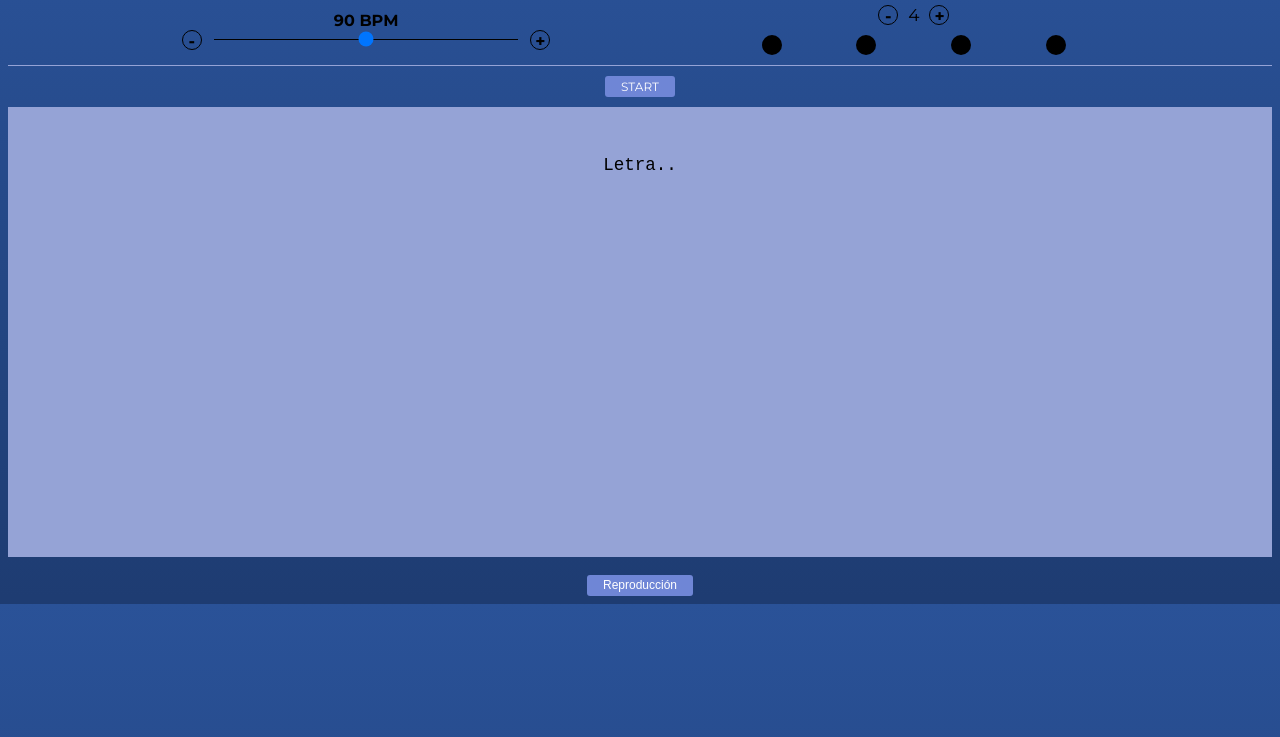
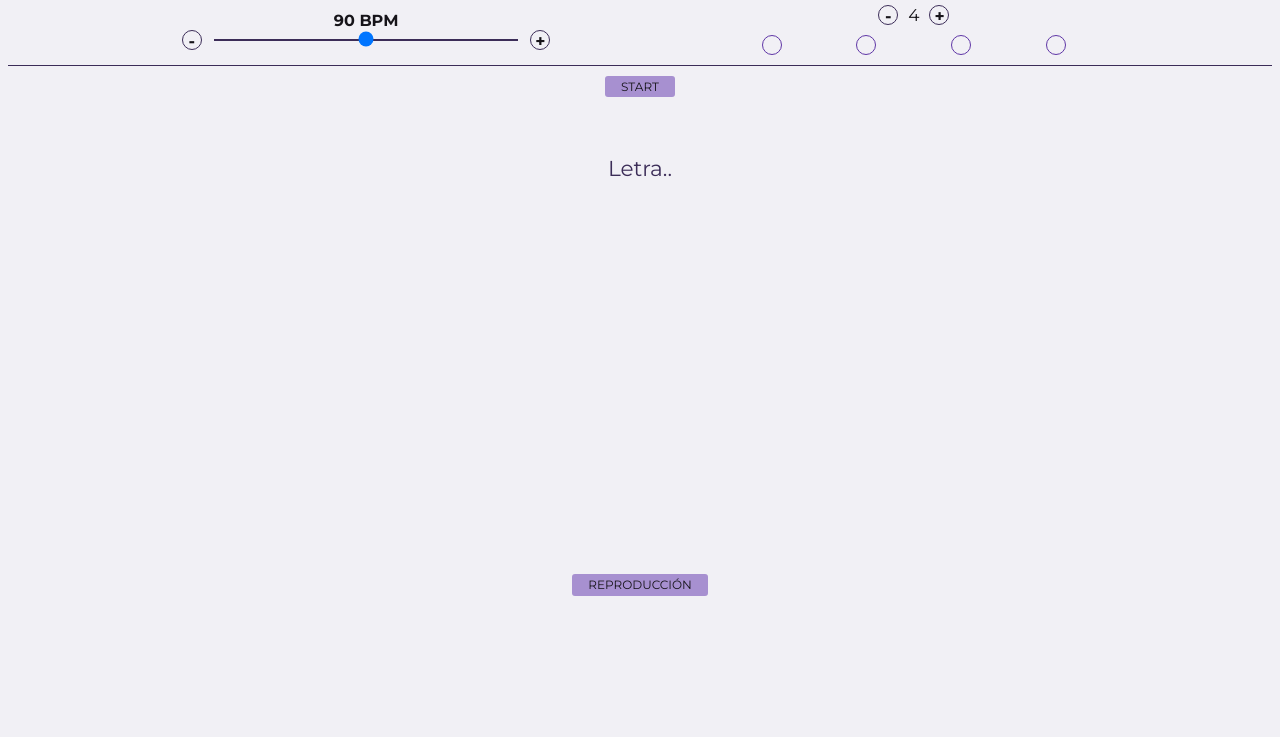
Before and after one commit to GaboBarukel/letrero, a plain HTML site: page index.html in a window 1280 px wide. Shown: the part 63-800 px from the top of the page. Drawn offline with Linux system fonts and the light colour scheme.

Commit message:
use theme css variables

```diff
--- a/css/main.css
+++ b/css/main.css
@@ -1,10 +1,16 @@
-:root{
-  --blue: #1e3c72;
-  --light-blue: #2a5298;
-  --purple:#6f86d6 ;
-  --light-purple: #95a3d6;
-  --dark-purple: #384e9d;
-  --light-red: #f97979;
+:root[data-theme="light"] {
+  --text: #161419;
+  --background: #f1f0f5;
+  --primary: #3c2d58;
+  --secondary: #a790d0;
+  --accent: #5f36a6;
+}
+:root[data-theme="dark"] {
+  --text: #e8e6eb;
+  --background: #0b0a0f;
+  --primary: #b6a7d2;
+  --secondary: #462f6f;
+  --accent: #8259c9;
 }
 html {
   box-sizing: border-box;
@@ -12,21 +18,17 @@ html {
 *,
 *:before,
 *:after {
+  font-family: "Montserrat", sans-serif;
   box-sizing: inherit;
 }
 body,
 .smooth-container {
-  background-image: linear-gradient(
-    to top,
-    var(--blue) 0%,
-    var(--blue) 1%,
-    var(--light-blue) 100%
-  );
-  font-family: "Montserrat", sans-serif;
+  background: var(--background);
   user-select: none;
   scroll-behavior: smooth;
 }
 h1 {
+  color: var(--primary);
   font-size: 2em;
   margin-bottom: 0;
   margin-top: 5px;
@@ -41,7 +43,7 @@ h1 {
   align-items: center;
 }
 .metronome {
-  --metronome-border: 1px solid var(--light-purple);
+  --metronome-border: 1px solid var(--primary);
   display: flex;
   justify-content: space-evenly;
   width: 100%;
@@ -56,6 +58,7 @@ h1 {
   justify-content: center;
 }
 .bpm-display {
+  color: var(--text);
   text-align: center;
   font-weight: bold;
 }
@@ -64,6 +67,9 @@ h1 {
   justify-content: space-around;
 }
 .tempo-settings .adjust-tempo-btn {
+  color: var(--text);
+  border: 1px solid var(--primary);
+  background: var(--background);
   font-weight: bold;
   border-radius: 50%;
   text-align: center;
@@ -71,11 +77,11 @@ h1 {
   width: 20px;
   height: 20px;
   font-size: 17px;
-  border: 1px solid black;
 }
 .tempo-settings .adjust-tempo-btn:hover {
-  background-color: black;
-  color: white;
+  color: var(--background);
+  border: 1px solid var(--text);
+  background: var(--accent);
 }
 [type="range"] {
   appearance: none;
@@ -87,7 +93,7 @@ h1 {
 }
 [type="range"]::-webkit-slider-thumb {
   border-radius: 50%;
-  background-color: black;
+  background-color: var(--primary);
   cursor: pointer;
   width: 16px;
   height: 16px;
@@ -95,21 +101,21 @@ h1 {
 }
 [type="range"]::-moz-range-thumb {
   border-radius: 50%;
-  background-color: black;
+  background-color: var(--primary);
   cursor: pointer;
   border: none;
   width: 16px;
   height: 16px;
 }
 [type="range"]::-webkit-slider-runnable-track {
-  height: 1px;
+  height: 2px;
   width: 100%;
-  background-color: black;
+  background-color: var(--primary);
   cursor: pointer;
 }
 [type="range"]::-moz-range-track {
   width: 100%;
-  background-color: black;
+  background-color: var(--primary);
   cursor: pointer;
 }
 .measure-pulse {
@@ -124,48 +130,53 @@ h1 {
   justify-content: center;
 }
 .measure-count {
+  color: var(--text);
   font-size: 17px;
 }
-.measures .stepper {
+.stepper {
+  color: var(--text);
+  border: 1px solid var(--primary);
+  background: var(--background);
   width: 20px;
   height: 20px;
   font-size: 17px;
-  border: 1px solid black;
   margin: 0 10px;
   border-radius: 50%;
   text-align: center;
   font-weight: bold;
   cursor: pointer;
 }
+.stepper:hover{
+  color: var(--background);
+  border: 1px solid var(--text);
+  background: var(--accent);
+}
 .pulse-container {
   display: flex;
 }
 .pulse {
-  background-color: black;
+  width: 20px;
+  height: 20px;
+  background-color: var(--background);
+  border: 1px solid var(--accent);
   border-radius: 50%;
   margin: 0 auto;
-  width: 20px;
-  height: 20px;
 }
 .pulse-first {
-  background-color: red;
+  background-color: var(--accent);
 }
 .pulse-other {
-  background-color: var(--purple);
+  background-color: var(--secondary);
 }
 .start-stop {
-  background-color: var(--purple);
-  color: white;
+  color: var(--text);
+  background: var(--secondary);
   align-self: center;
   border: none;
   border-radius: 3px;
   transition: background-color 0.3s ease-in-out;
   font-size: 12px;
   padding: 0.2rem 1rem;
-}
-.start-stop:hover {
-  cursor: pointer;
-  background-color: var(--dark-purple);
 }
 .main-container {
   margin-top: 5px;
@@ -214,23 +225,23 @@ form {
   margin-bottom: 10px;
   resize: none;
   border: none;
-  color: black;
-  background: var(--light-purple);
+  color: var(--text);
+  background: var(--background);
 }
 .input textarea::placeholder {
   text-align: center;
   font-weight: 500;
-  color: black;
+  color: var(--primary);
 }
 textarea::-webkit-scrollbar {
   display: none;
   width: 7px;
 }
 textarea::-webkit-scrollbar-track {
-  background-color: #9eaad1;
+  background: var(--primary);
 }
 textarea::-webkit-scrollbar-thumb {
-  background-color: #6f7eb4;
+  background: var(--primary);
 }
 .lyric-result.edit {
   display: none;
@@ -251,12 +262,13 @@ textarea::-webkit-scrollbar-thumb {
   font-weight: 600;
 }
 .active {
-  background-color: red;
+  background-color: var(--secondary);
 }
 .input [type="submit"],
 .editBTN {
-  background-color: var(--purple);
-  color: white;
+  color: var(--text);
+  background: var(--secondary);
+  text-transform: uppercase;
   align-self: center;
   border: none;
   border-radius: 3px;
@@ -264,15 +276,10 @@ textarea::-webkit-scrollbar-thumb {
   font-size: 12px;
   padding: 0.2rem 1rem;
 }
-.input input[type="submit"]:hover,
-.editBTN:hover {
-  cursor: pointer;
-  background-color: var(--dark-purple);
-}
 .error {
   padding: 1rem;
-  border: 1px solid red;
-  background-color: var(--light-red);
-  color: white;
+  border: 1px solid var(--acent);
+  background-color: var(--secondary);
+  color: var(--text);
   text-align: center;
 }
```
